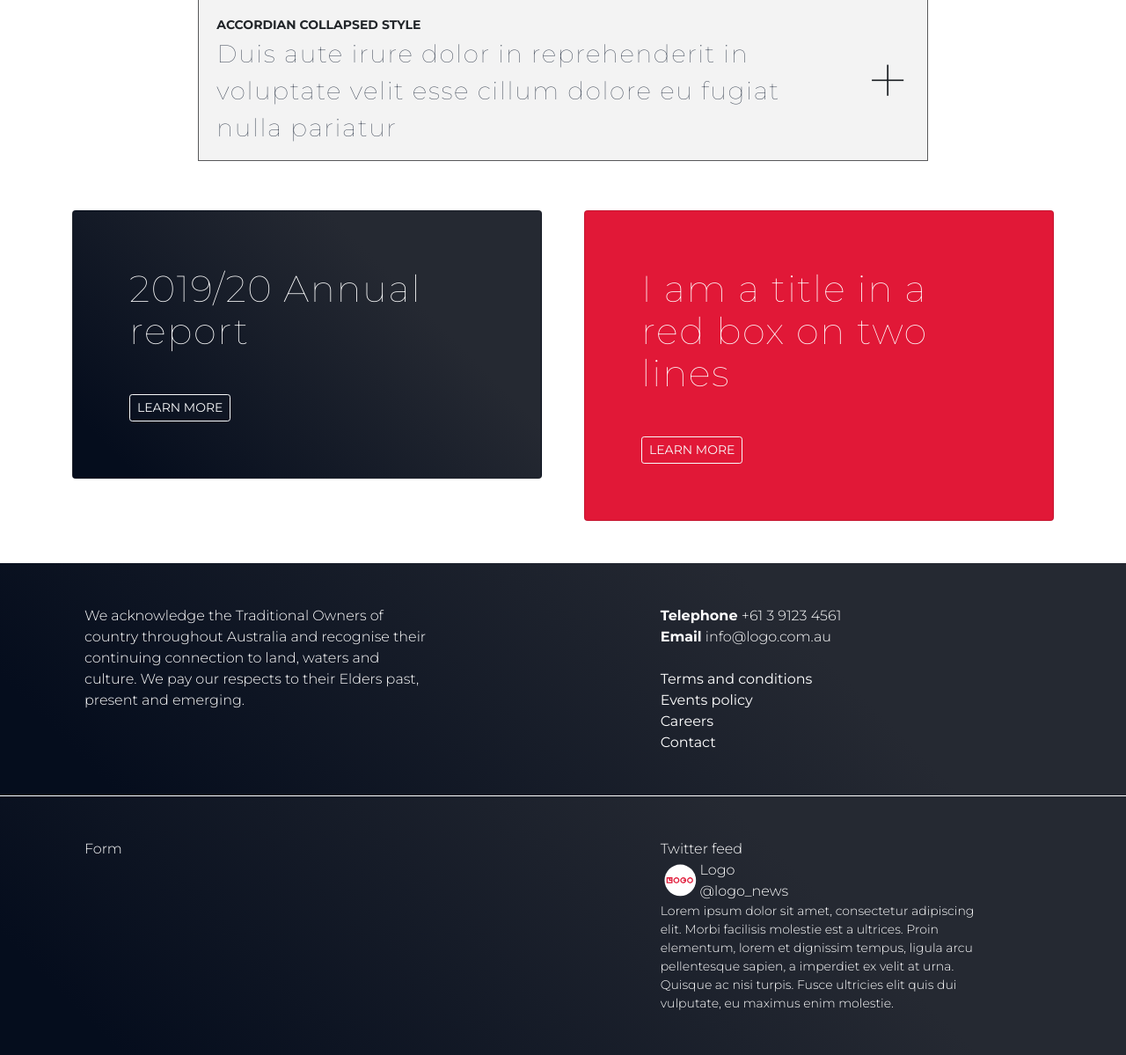
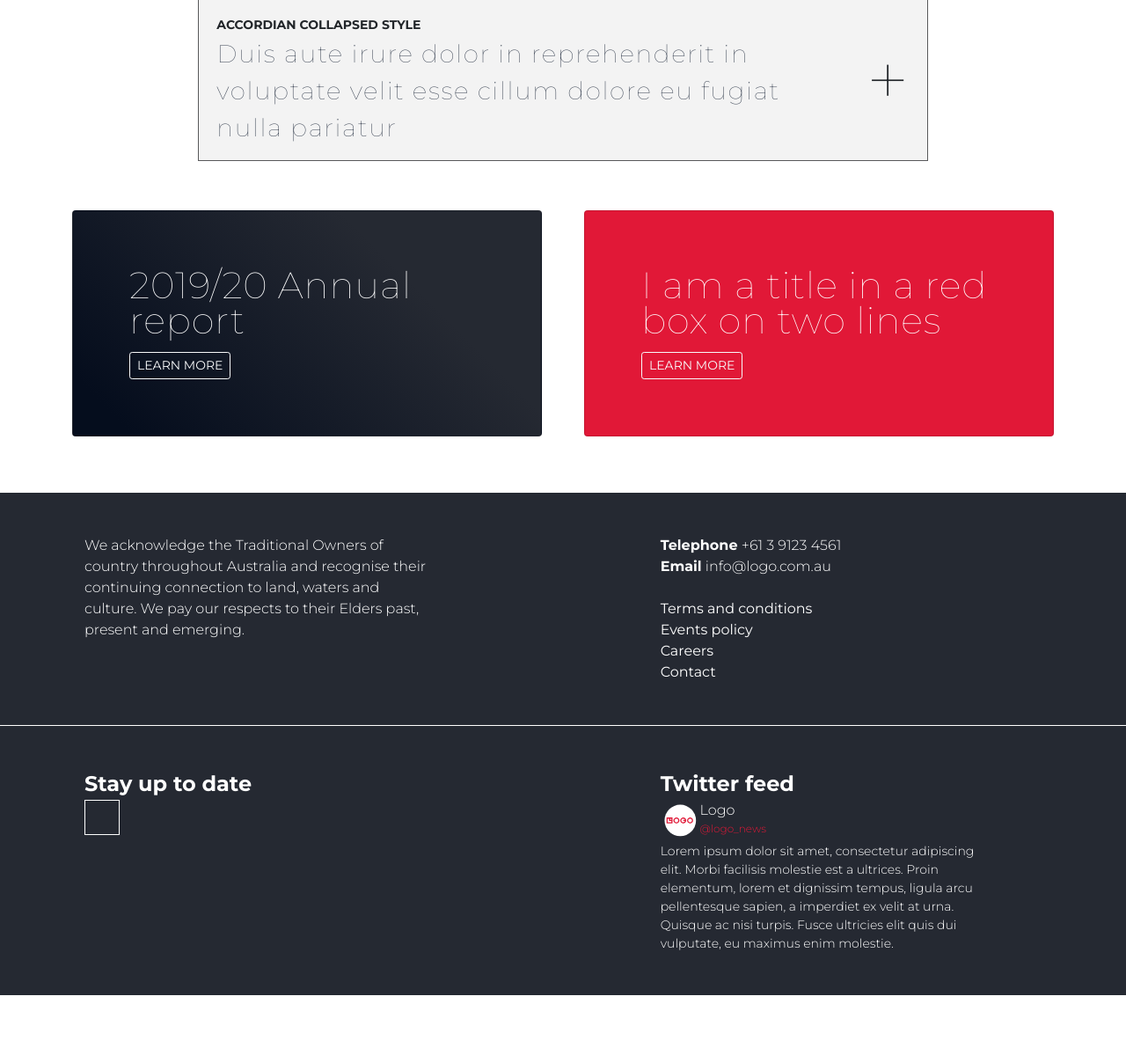
Before and after one commit to richardjclough/folio, a PHP site: page /Logo-website/index.html in a window 1280 px wide. Shown: the part 2616-3815 px from the top of the page at 88% size. After the commit the page ends 3747 px from the top, so only its background shows below. Run offline with PHP 8.4, Linux system fonts and the light colour scheme; some libraries are stand-ins or nearby versions.

Commit message:
adding styling and check box

```diff
--- a/Logo-website/css/styles.css
+++ b/Logo-website/css/styles.css
@@ -42,10 +42,6 @@ p,
   color: white !important;
 }
 
-/* .navbar-nav {
-  flex-direction: row !important;
-} */
-
 h2 {
   font-size: 2.75rem !important;
   text-transform: uppercase;
@@ -66,7 +62,10 @@ footer {
 
 .grey-bg {
   background: linear-gradient(225.1deg, #252932 29.16%, #050d1d 91.21%);
-  /* background: red; */
+}
+
+.grey-bg-monotone {
+  background: #252932;
 }
 
 .red-panel-background {
@@ -74,7 +73,6 @@ footer {
 }
 
 .int-network-panel {
-  /* background: #f3f3f3; */
   background: #f3f3f3;
 }
 
@@ -180,8 +178,8 @@ hr {
   display: block;
   font-size: 2.625rem;
   font-weight: 100;
-  letter-spacing: 0.1rem;
-  line-height: 3rem;
+  letter-spacing: 0.05rem;
+  line-height: 2.5rem;
   min-height: 5rem;
 }
 
@@ -194,6 +192,77 @@ hr {
 .twitter-feed {
   font-size: 0.875rem;
 }
+
+.footer-header {
+  font-size: 1.5rem;
+  font-weight: 700;
+}
+
+.red-text {
+  font-family: Montserrat;
+  font-size: 0.75rem;
+  color: #e11837;
+}
+
+/* Checkbox START */
+
+.switch {
+  position: relative;
+  display: inline-block;
+  width: 2rem;
+  height: 3rem;
+}
+
+.switch input {
+  display: none;
+}
+
+.check-box {
+  position: absolute;
+  cursor: pointer;
+  top: 0px;
+  left: 0;
+  right: 0;
+  bottom: 0;
+  background-color: none;
+  border: 1px solid white;
+  -webkit-transition: 0.4s;
+  transition: 0.4s;
+  height: 40px;
+  width: 40px;
+}
+
+.check-box:before {
+  position: absolute;
+  text-align: left;
+  content: "";
+  background-color: white;
+  -webkit-transition: 0.4s;
+  transition: 0.4s;
+}
+
+input:checked + .check-box {
+  background-color: rgba(255, 255, 255, 0.2);
+}
+
+.check-box:after {
+  content: "";
+  color: white;
+  text-align: left;
+  display: block;
+  position: absolute;
+  top: -0.6rem;
+  left: 0.4rem;
+  font-size: 38px;
+  font-family: Montserrat;
+  font-weight: 100;
+}
+
+input:checked + .check-box:after {
+  content: "X";
+}
+
+/* Checkbox END */
 
 @media (max-width: 575.98px) {
   .album > .container > .row {
--- a/Logo-website/index.html
+++ b/Logo-website/index.html
@@ -3,7 +3,7 @@
   <head>
     <meta charset="UTF-8" />
     <meta name="viewport" content="width=device-width, initial-scale=1.0" />
-    <title>Ogo</title>
+    <title>Logo website</title>
 
     <link rel="icon" href="data:," />
 
@@ -1142,12 +1142,10 @@
       <div class="container">
         <div class="row justify-content-center gx-5 my-5">
           <div class="col-md-6 col-sm-12">
-            <div class="card grey-bg p-md-5 p-sm-1">
+            <div class="card grey-bg p-md-5 p-sm-1 mb-sm-3">
               <div class="card-body text-white">
                 <span class="card-title-two-panel">2019/20 Annual report</span>
-                <div
-                  class="d-flex justify-content-between align-items-center mt-5"
-                >
+                <div class="justify-content-between align-items-center mt-3">
                   <div class="btn-group">
                     <button type="button" class="btn btn-sm btn-outline-light">
                       Learn more
@@ -1164,9 +1162,7 @@
                   >I am a title in a red box on two lines</span
                 >
 
-                <div
-                  class="d-flex justify-content-between align-items-center mt-5"
-                >
+                <div class="justify-content-between align-items-center mt-3">
                   <div class="btn-group">
                     <button type="button" class="btn btn-sm btn-outline-light">
                       Learn more
@@ -1181,7 +1177,9 @@
     </main>
     <footer>
       <div class="container-fluid">
-        <div class="row align-items-start grey-bg text-white p-md-5 p-xs-2">
+        <div
+          class="row align-items-start grey-bg-monotone text-white p-md-5 p-xs-2"
+        >
           <div class="col-md-5 col-sm-12 px-md-5 px-sm-2">
             We acknowledge the Traditional Owners of country throughout
             Australia and recognise their continuing connection to land, waters
@@ -1205,12 +1203,24 @@
         </div>
       </div>
       <div class="container-fluid horizontal-rule">
-        <div class="row align-items-start grey-bg text-white p-md-5 p-xs-2">
-          <div class="col-md-5 px-md-5 px-xs-2">Form</div>
+        <div
+          class="row align-items-start grey-bg-monotone text-white p-md-5 p-xs-2"
+        >
+          <div class="col-md-5 px-md-5 px-xs-2">
+            <div class="footer-header">Stay up to date</div>
+            <div>
+              <form>
+                <label class="switch">
+                  <input type="checkbox" title="Terms do you agree?" />
+                  <span class="check-box" title="Terms do you agree?"></span>
+                </label>
+              </form>
+            </div>
+          </div>
           <div class="col-md-2 col-sm-0"></div>
           <div class="col-md-4 col-sm-12 pl-5 pl-sm-0">
-            <div class="">Twitter feed</div>
-            <div class="">
+            <div class="footer-header">Twitter feed</div>
+
             <div class="row text-left no-gutters d-flex">
               <div class="col-1 align-middle">
                 <svg
@@ -1229,10 +1239,10 @@
               </div>
               <div class="col px-4">
                 <div class="col">Logo</div>
-                  <div class="col">@logo_news</div>
+                <div class="col red-text">@logo_news</div>
               </div>
             </div>
-            </div>
+
             <div class="twitter-feed">
               Lorem ipsum dolor sit amet, consectetur adipiscing elit. Morbi
               facilisis molestie est a ultrices. Proin elementum, lorem et
```
Lines whose indentation alone changed are shown as unchanged.
